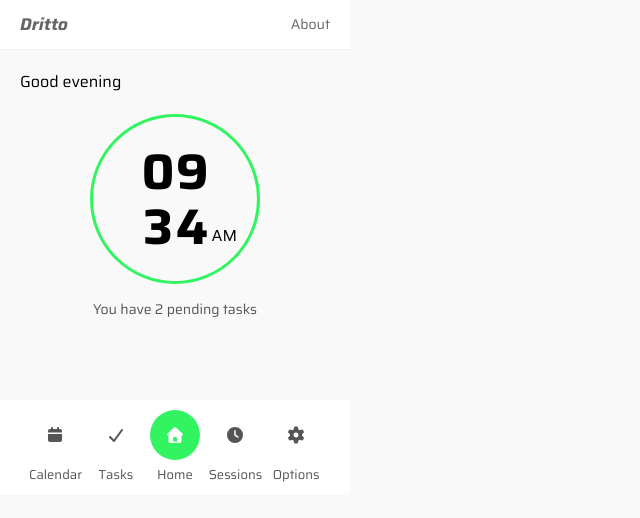
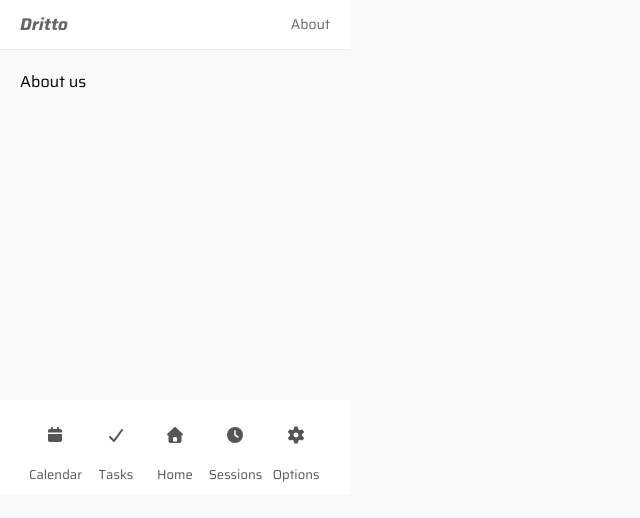
Before and after one commit to muhammad-ahmed-gh/dritto, a React (Vite) app: page / in a window 1280 px wide. Both pictures are taken after a click on the button "About". Shown: the top 518 px of the page, without its empty margins (0-640 px from the left). Built offline with nearby package versions, Linux system fonts and the light colour scheme; the HTML template or start-up script is replaced by a standard one.

Commit message:
feature: add about us tab and refactor the footer

```diff
--- a/src/app/App.tsx
+++ b/src/app/App.tsx
@@ -4,7 +4,7 @@ import Footer from "../components/Footer";
 import Header from "../components/Header";
 import "/src/styles/index.css";
 
-import Tab from "../types/navigation";
+import {Tab} from "../types/navigation";
 
 function App() {
 
@@ -12,9 +12,9 @@ function App() {
 
   return (
     <>
-      <Header />
+      <Header setActiveTab={setActiveTab} />
       <Content activeTab={activeTab} />
-      <Footer setActiveTab={setActiveTab} />
+      <Footer activeTab={activeTab} setActiveTab={setActiveTab} />
     </>
   );
 }
--- /dev/null
+++ b/src/components/About.tsx
@@ -0,0 +1,7 @@
+export default function About() {
+  return (
+    <main className="p-[20px] h-[350px]">
+      About us
+    </main>
+  );
+}
--- a/src/components/Content.tsx
+++ b/src/components/Content.tsx
@@ -1,3 +1,4 @@
+import About from "./About";
 import Calendar from "./Calendar";
 import Home from "./Home";
 import Options from "./Options";
@@ -21,6 +22,8 @@ export function Content(props: Props) {
       return <Pomodoro />
     case "Options":
       return <Options />
+    case "About":
+      return <About />
     default:
       return <main className="p-[20px] h-[350px]"></main>;
   }
--- a/src/components/Footer.tsx
+++ b/src/components/Footer.tsx
@@ -2,67 +2,40 @@ import { FontAwesomeIcon } from "@fortawesome/react-fontawesome";
 import { library, IconName } from "@fortawesome/fontawesome-svg-core";
 import { fas } from "@fortawesome/free-solid-svg-icons";
 library.add(fas);
-import Tab from "../types/navigation";
-
-type ButtonProps = {
-  isActive: boolean;
-  icon: string;
-  label: string;
-  handleClick: () => void;
-};
-
-function Button(props: ButtonProps) {
-  return (
-    <div className="flex flex-col justify-center items-center gap-y-[5px]">
-      <button
-        className={`flex justify-center items-center w-[50px] h-[50px] rounded-full cursor-pointer transition-[background-color] duration-[0.3s] ${props.isActive ? "text-white bg-[#32f461] hover:bg-[#2cdd58]" : "text-[#555] hover:bg-[#f1f1f1]"}`}
-        onClick={props.handleClick}
-      >
-        <FontAwesomeIcon icon={["fas", props.icon as IconName]} />
-      </button>
-
-      <span className="text-[13px] capitalize text-[#555]">{props.label}</span>
-    </div>
-  );
-}
+import {Tab, StateSetter} from "../types/navigation";
 
 type FooterProps = {
-  setActiveTab: React.Dispatch<React.SetStateAction<Tab>>;
+  activeTab: Tab;
+  setActiveTab: StateSetter<Tab>;
 };
 
 export default function Footer(props: FooterProps) {
+  const buttonsData: { icon: IconName; label: string; tabName: Tab }[] = [
+    { icon: "calendar", label: "calendar", tabName: "Calendar" },
+    { icon: "check", label: "tasks", tabName: "Tasks" },
+    { icon: "house", label: "home", tabName: "Home" },
+    { icon: "clock", label: "sessions", tabName: "Pomodoro" },
+    { icon: "gear", label: "options", tabName: "Options" },
+  ];
+
   return (
     <footer className="bg-white py-[10px] px-[20px] flex justify-evenly items-center">
-      <Button
-        handleClick={() => props.setActiveTab("Calendar")}
-        isActive={false}
-        icon="calendar"
-        label="calendar"
-      />
-      <Button
-        handleClick={() => props.setActiveTab("Tasks")}
-        isActive={false}
-        icon="check"
-        label="tasks"
-      />
-      <Button
-        handleClick={() => props.setActiveTab("Home")}
-        isActive={true}
-        icon="house"
-        label="Home"
-      />
-      <Button
-        handleClick={() => props.setActiveTab("Pomodoro")}
-        isActive={false}
-        icon="clock"
-        label="sessions"
-      />
-      <Button
-        handleClick={() => props.setActiveTab("Options")}
-        isActive={false}
-        icon="gear"
-        label="options"
-      />
+      {buttonsData.map((buttonData) => {
+        return (
+          <div className="flex flex-col justify-center items-center gap-y-[5px]">
+            <button
+              className={`flex justify-center items-center w-[50px] h-[50px] rounded-full cursor-pointer transition-[background-color] duration-[0.3s] ${buttonData.tabName === props.activeTab ? "text-white bg-[#32f461] hover:bg-[#2cdd58]" : "text-[#555] hover:bg-[#f1f1f1]"}`}
+              onClick={() => props.setActiveTab(buttonData.tabName)}
+            >
+              <FontAwesomeIcon icon={["fas", buttonData.icon]} />
+            </button>
+
+            <span className="text-[13px] capitalize text-[#555]">
+              {buttonData.label}
+            </span>
+          </div>
+        );
+      })}
     </footer>
   );
 }
--- a/src/components/Header.tsx
+++ b/src/components/Header.tsx
@@ -1,14 +1,23 @@
-import { library } from '@fortawesome/fontawesome-svg-core'
-import { fas } from '@fortawesome/free-solid-svg-icons'
-library.add(fas)
+import { library } from "@fortawesome/fontawesome-svg-core";
+import { fas } from "@fortawesome/free-solid-svg-icons";
+library.add(fas);
+import {Tab, StateSetter} from "../types/navigation";
 
-export default function Header() {
+type Props = {
+  setActiveTab: StateSetter<Tab>;
+}
+
+export default function Header(props: Props) {
   return (
     <header className="flex justify-between items-center bg-white h-[50px] px-[20px] border-b border-[#eee]">
-      <h1 className='italic select-none cursor-pointer font-bold text-[#666] text-[17px]'>
+      <h1 className="italic select-none cursor-pointer font-bold text-[#666] text-[17px]">
         Dritto
       </h1>
-      <button type="button" className='text-[#666] cursor-pointer text-[14px]'>
+      <button
+        type="button"
+        className="text-[#666] cursor-pointer text-[14px]"
+        onClick={() => props.setActiveTab("About")}
+      >
         About
       </button>
     </header>
--- a/src/types/navigation.ts
+++ b/src/types/navigation.ts
@@ -1,3 +1,2 @@
-type Tab = "Home" | "Calendar" | "Tasks" | "Pomodoro" | "Options" | "About";
-
-export default Tab;
+export type Tab = "Home" | "Calendar" | "Tasks" | "Pomodoro" | "Options" | "About";
+export type StateSetter<T> = React.Dispatch<React.SetStateAction<T>>;
```
